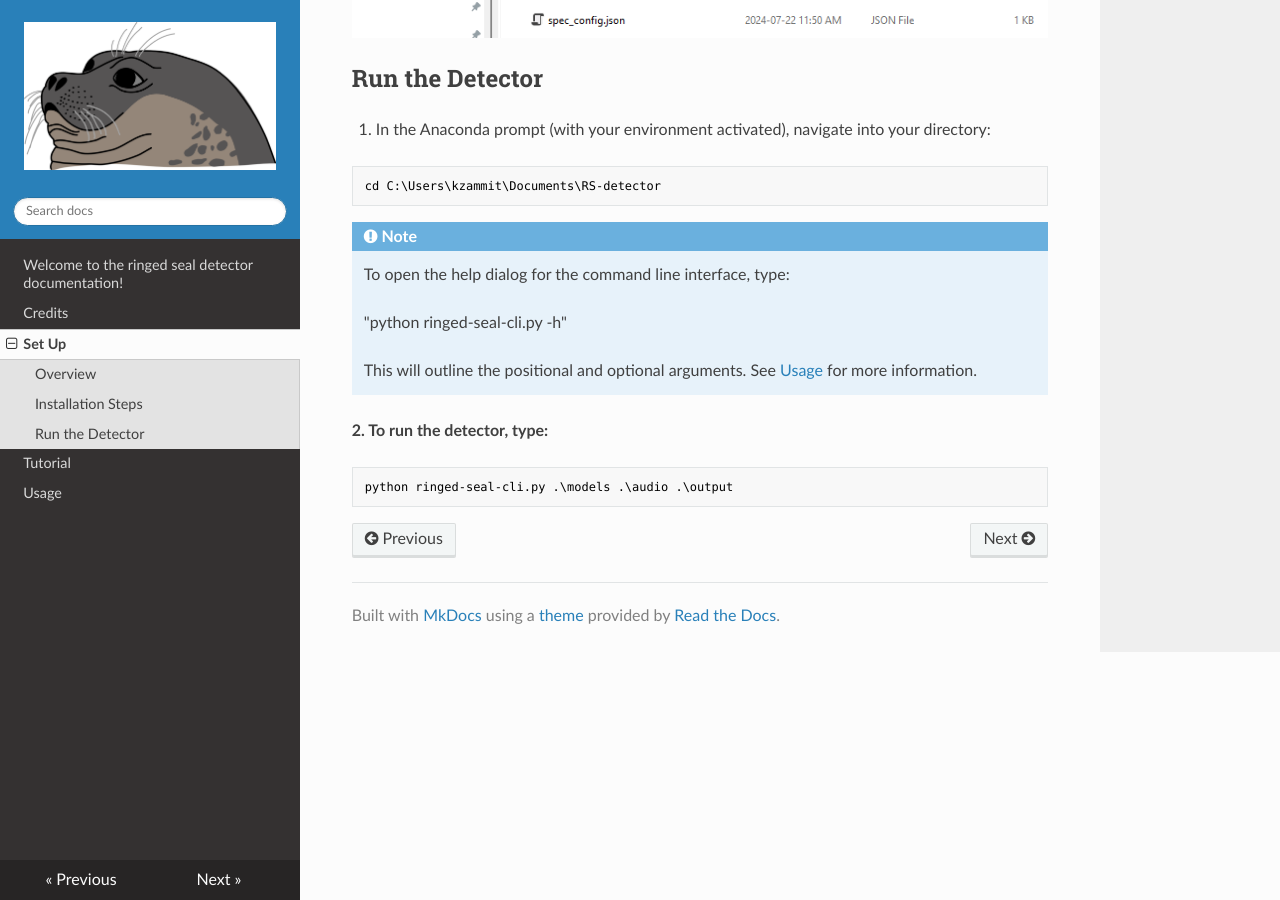
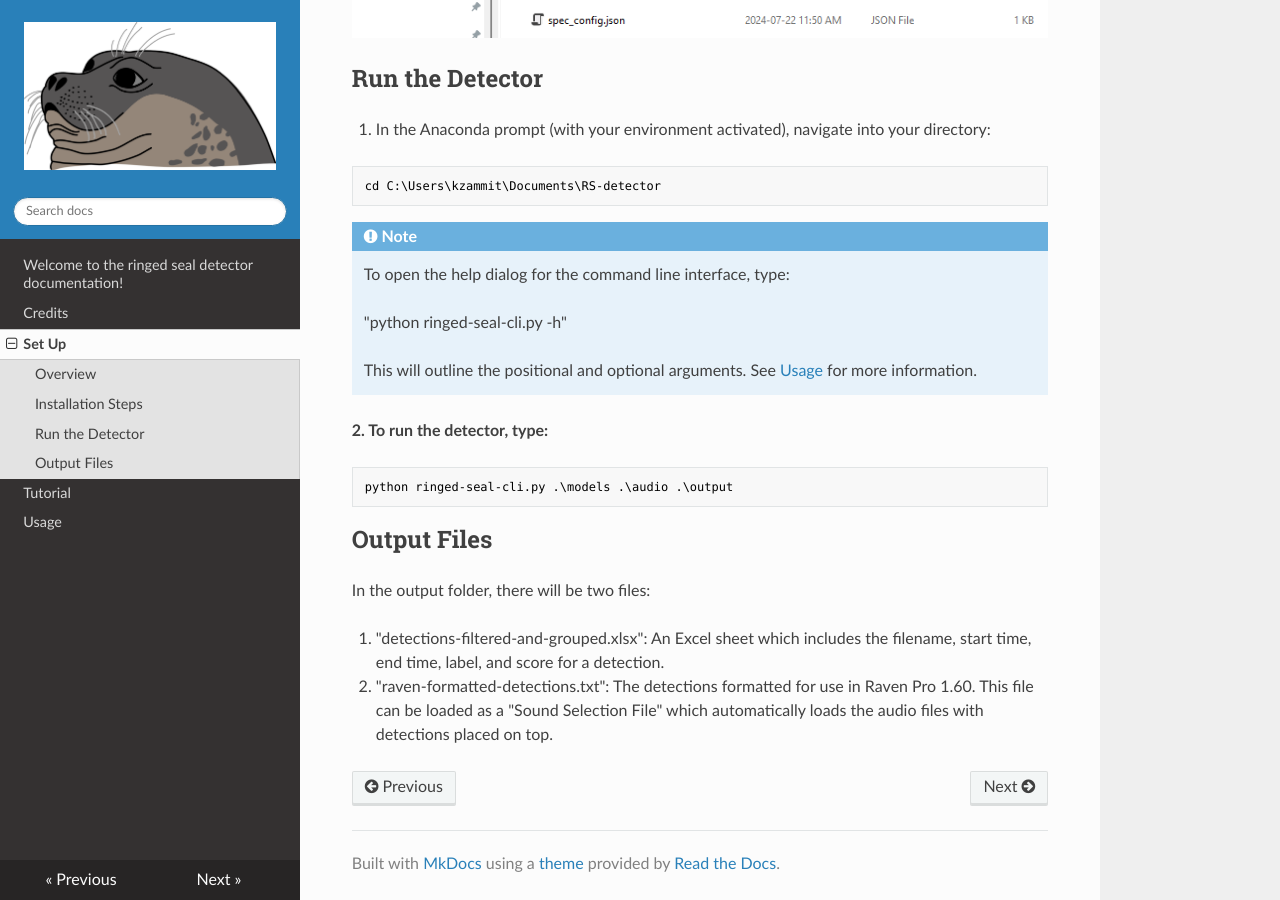
Before and after one commit to karlzam/ringed-seal-detector-docs, an MkDocs documentation site: the page built from docs/SetUp.md, in a window 1280 px wide and 900 px high, scrolled down 1819 px. Built offline with MkDocs 1.6.1, drawn with Linux system fonts in a browser that asks for light colours; nearby versions of some CDN libraries.

Commit message:
Minor alteration

````diff
--- a/docs/SetUp.md
+++ b/docs/SetUp.md
@@ -71,3 +71,11 @@ cd C:\Users\kzammit\Documents\RS-detector
 ```commandline
 python ringed-seal-cli.py .\models .\audio .\output
 ```
+
+## Output Files
+
+In the output folder, there will be two files:
+
+1. "detections-filtered-and-grouped.xlsx": An Excel sheet which includes the filename, start time, end time, label, and score for a detection.
+
+2. "raven-formatted-detections.txt": The detections formatted for use in Raven Pro 1.60. This file can be loaded as a "Sound Selection File" which automatically loads the audio files with detections placed on top.
````
